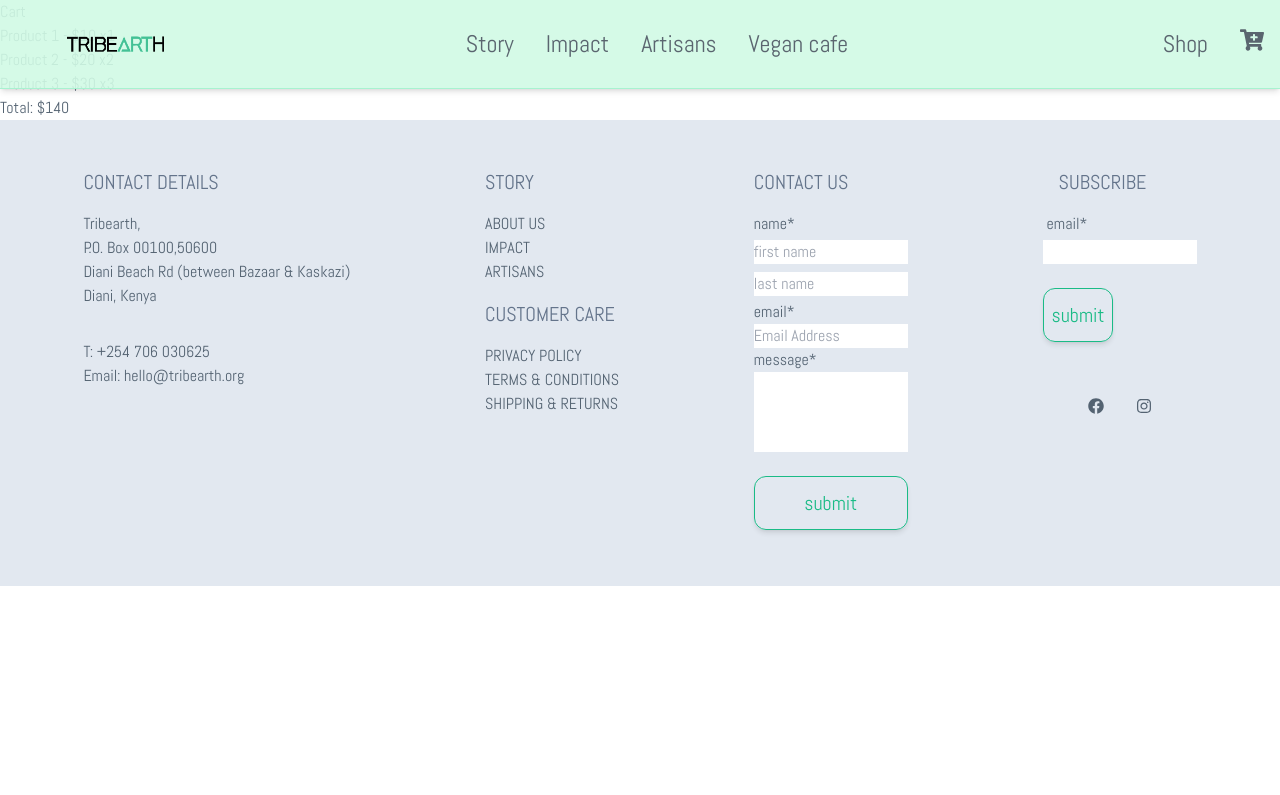
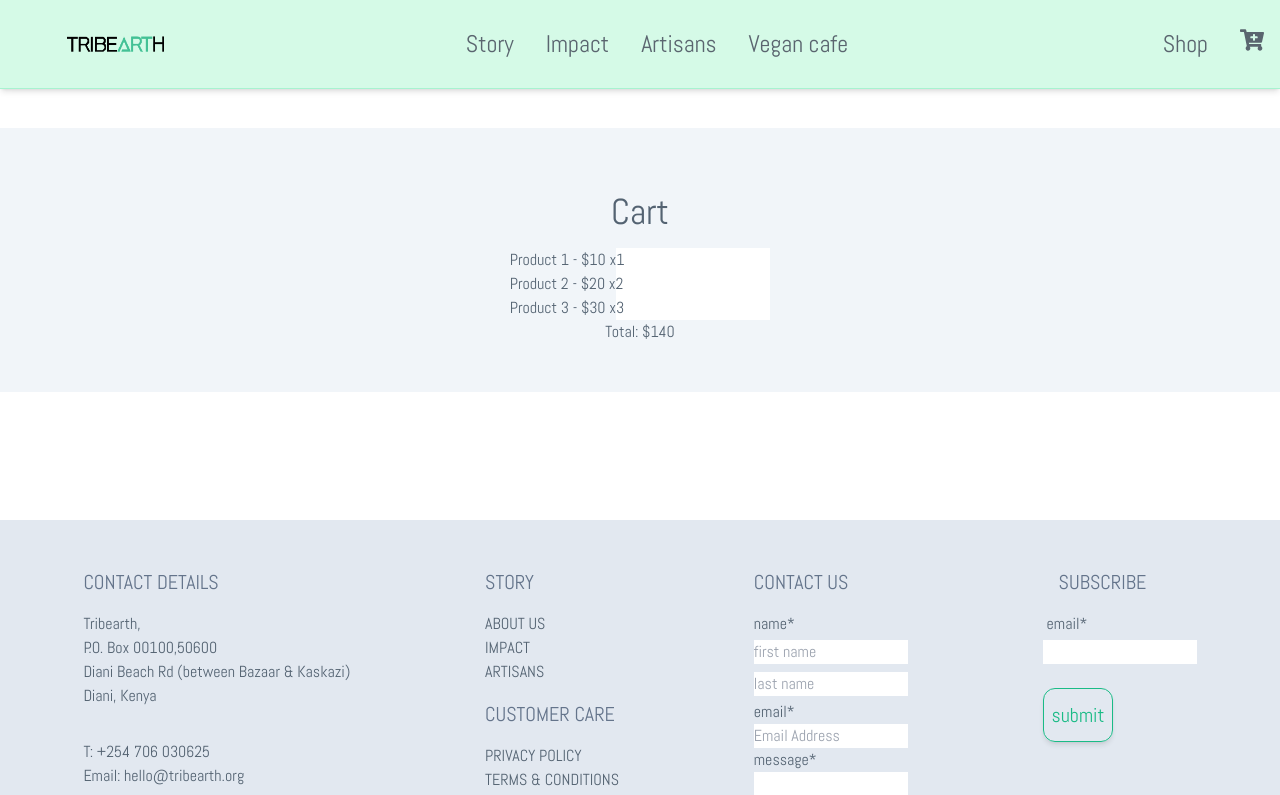
Before and after one commit to MatthewsRicky/tribearth, a React (Vite) app in the folder tribearth/: page /Cart in a window 1280 px wide. Shown: the top 795 px of the page. Built offline with nearby package versions, Linux system fonts and the light colour scheme; a web font is replaced by a local one.

Commit message:
Update Cart.jsx

```diff
--- a/tribearth/src/pages/Cart.jsx
+++ b/tribearth/src/pages/Cart.jsx
@@ -42,9 +42,11 @@ function Cart() {
   return (
     <div>
       <Nav></Nav>
-      <h2>Cart</h2>
-      <ul>{itemList}</ul>
-      <h3>Total: ${calculateTotal()}</h3>
+      <div className='flex flex-col justify-center items-center p-12 bg-slate-100 mx-auto my-32'>
+        <h2 className='text-4xl m-4 bold'>Cart</h2>
+        <ul>{itemList}</ul>
+        <h3>Total: ${calculateTotal()}</h3>
+      </div>
       <Footer></Footer>
     </div>
   );
```
